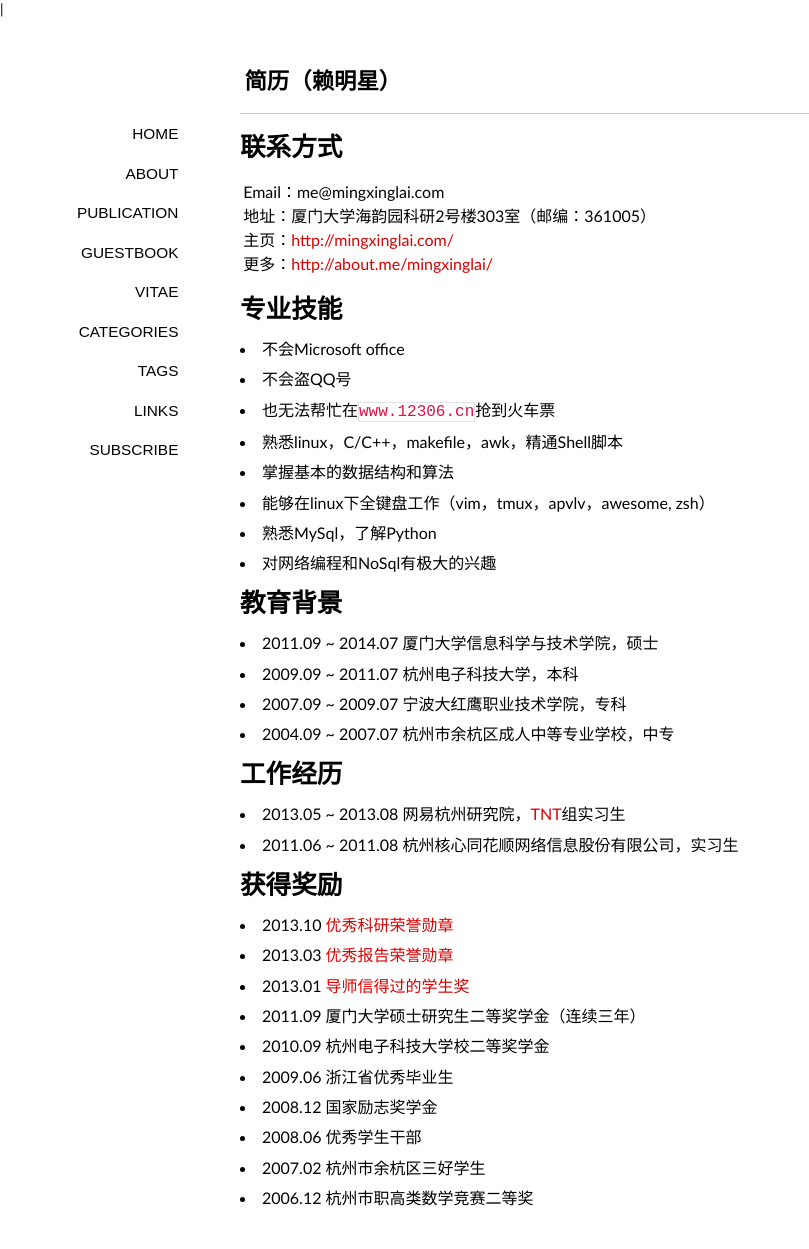
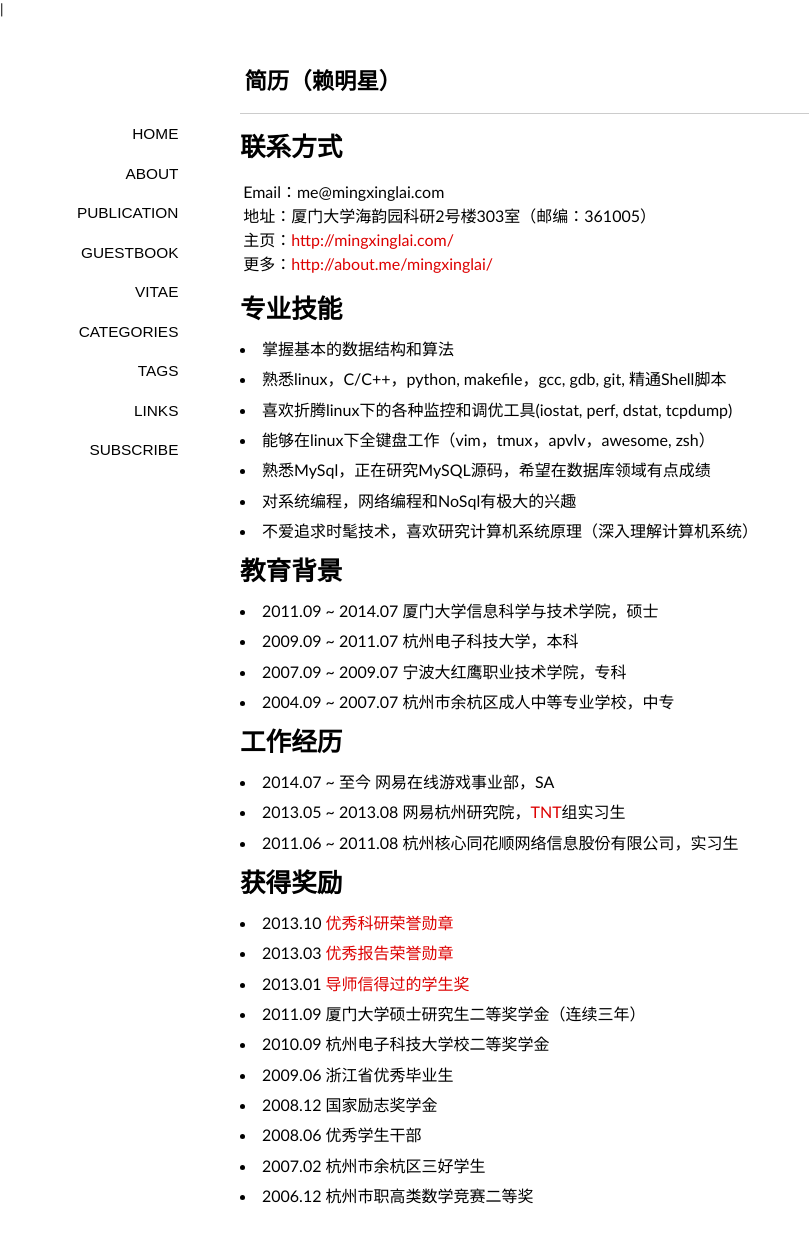
Before and after one commit to lalor/cn, a Jekyll site: the page built from vitae/index.md, in a window 1280 px wide. Shown: the whole page, without its empty margins (0-809 px from the left). Built offline with Jekyll 4.4.1, drawn with Linux system fonts in a browser that asks for light colours; some web fonts are replaced; Markdown is read by kramdown in place of the engine named in the settings.

Commit message:
修改vitae页，加入自传post

```diff
--- a/vitae/index.md
+++ b/vitae/index.md
@@ -13,14 +13,13 @@ Email：me@mingxinglai.com
 
 # 专业技能
 
-- 不会Microsoft office
-- 不会盗QQ号
-- 也无法帮忙在`www.12306.cn`抢到火车票
-- 熟悉linux，C/C++，makefile，awk，精通Shell脚本
 - 掌握基本的数据结构和算法
+- 熟悉linux，C/C++，python, makefile，gcc, gdb, git, 精通Shell脚本
+- 喜欢折腾linux下的各种监控和调优工具(iostat, perf, dstat, tcpdump)
 - 能够在linux下全键盘工作（vim，tmux，apvlv，awesome, zsh）
-- 熟悉MySql，了解Python
-- 对网络编程和NoSql有极大的兴趣
+- 熟悉MySql，正在研究MySQL源码，希望在数据库领域有点成绩
+- 对系统编程，网络编程和NoSql有极大的兴趣
+- 不爱追求时髦技术，喜欢研究计算机系统原理（深入理解计算机系统）
 
 # 教育背景
 
@@ -31,6 +30,7 @@ Email：me@mingxinglai.com
 
 # 工作经历
 
+- 2014.07 ~ 至今 网易在线游戏事业部，SA
 - 2013.05 ~ 2013.08 网易杭州研究院，[TNT](http://hedengcheng.com/)组实习生
 - 2011.06 ~ 2011.08 杭州核心同花顺网络信息股份有限公司，实习生
 
```
Also changed, not shown: _posts/2014-03-04-autobiography.md (added, +38 -0 lines).
